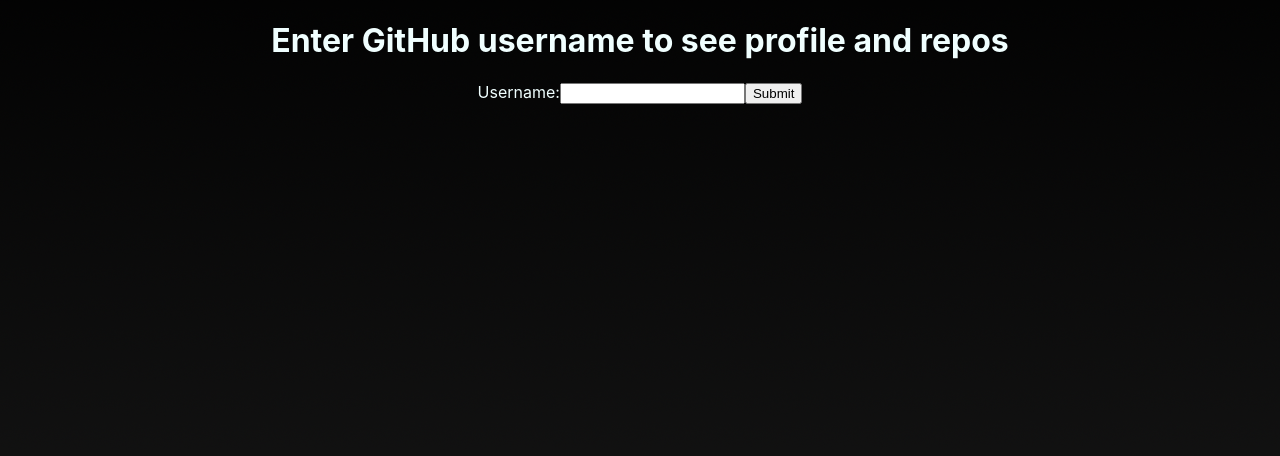
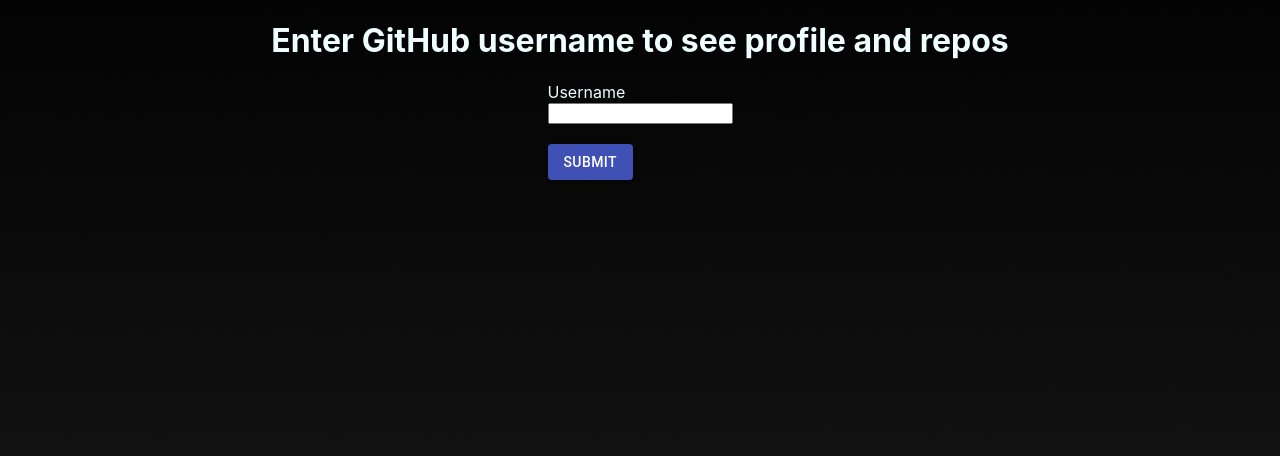
Before and after one commit to blackscalare/eghra, a React (Create React App) app: page / in a window 1280 px wide. Shown: the top 456 px of the page. Built offline with nearby package versions, Linux system fonts and the light colour scheme; no server answers.

Commit message:
updated username screen

```diff
--- a/src/App.js
+++ b/src/App.js
@@ -111,10 +111,11 @@
           <Grid container justify="center">
             <form onSubmit={this.handleSubmit}>
               <label>
-                Username:
-                <input type="text" ref={this.input} />
+                Username <br />
               </label>
-              <input type="submit" value="Submit" />
+              <input type="text" ref={this.input} />
+              <br /><br/>
+              <Button type="submit" variant="contained" value="Submit" color="primary">Submit</Button>
             </form>
           </Grid>
         </div>
```
